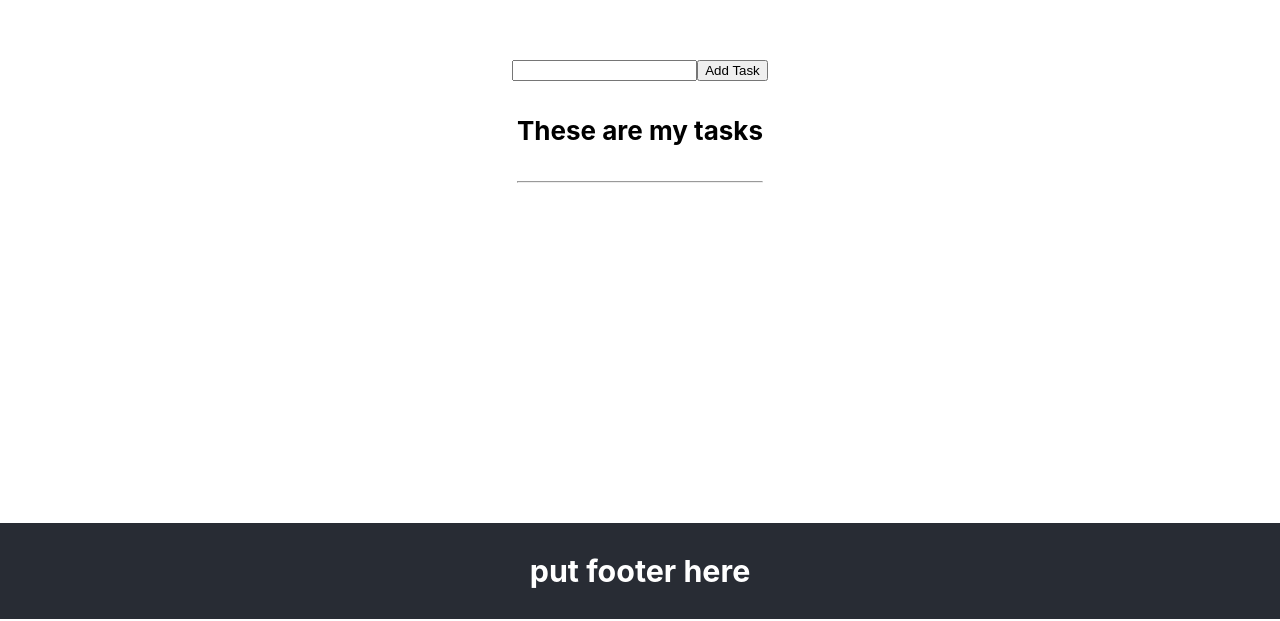
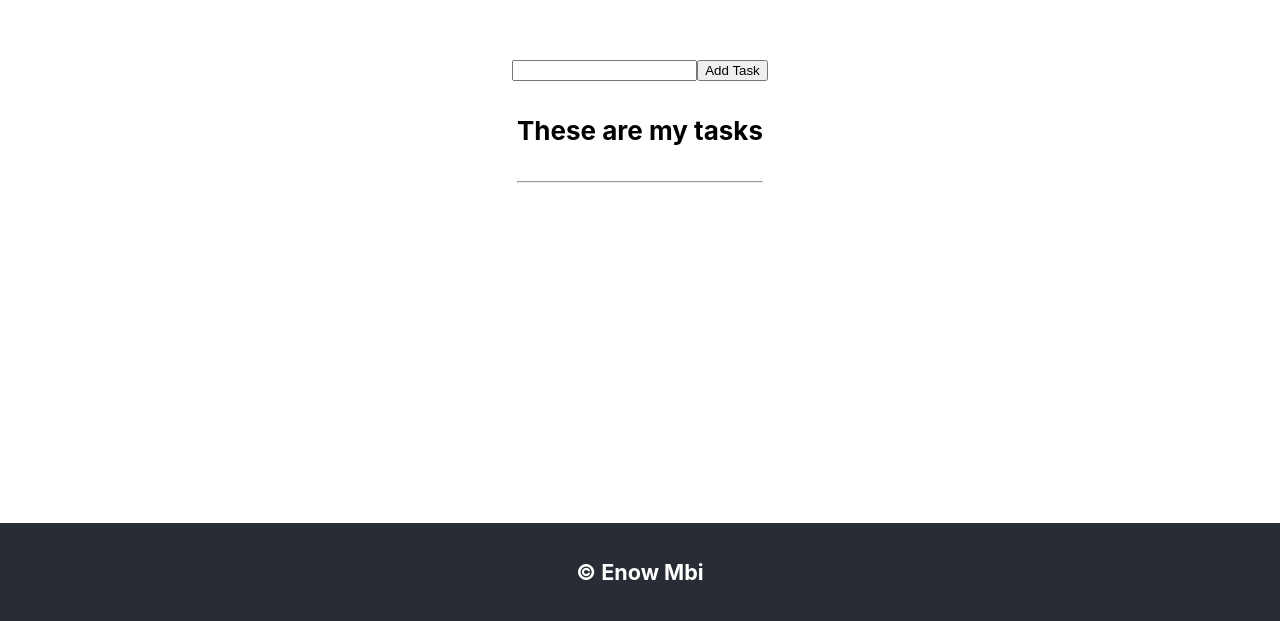
Before and after one commit to enowmbi/todo-app-react, a React (Create React App) app: page / in a window 1280 px wide. Shown: the part 410-1031 px from the top of the page. Built offline with nearby package versions, Linux system fonts and the light colour scheme.

Commit message:
Refactor tasks component

```diff
--- a/src/components/footer.jsx
+++ b/src/components/footer.jsx
@@ -1,7 +1,7 @@
 const Footer = () =>{
     return(
         <footer className="App-footer">
-            <h3>put footer here</h3>
+            <h5>&copy; Enow Mbi</h5>
         </footer>
     )
 }
--- a/src/components/tasks.jsx
+++ b/src/components/tasks.jsx
@@ -5,7 +5,11 @@ const Tasks =(props)=>{
       <div>
           <h4>These are my tasks</h4>
           {props.tasks.map((task)=>{
-              return(<Task key={task.id} name={task.name} checked={task.complete}/>)
+              return(<Task
+                  key={task.id}
+                  name={task.name}
+                  checked={task.complete}/>
+              )
           })}
           <hr/>
       </div>
```
Also changed, not shown: 1 other file (tests, documents, lock files or other folders).
